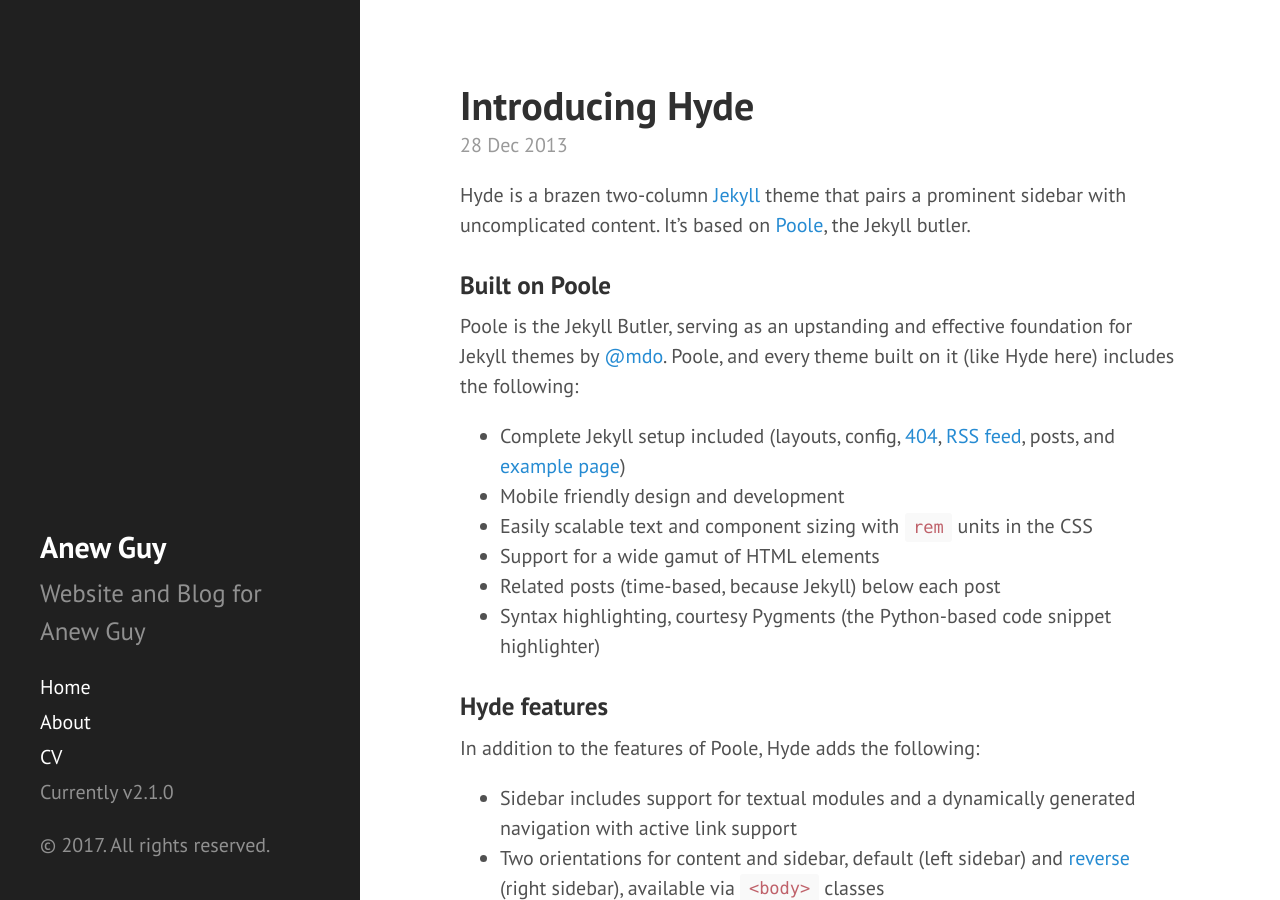
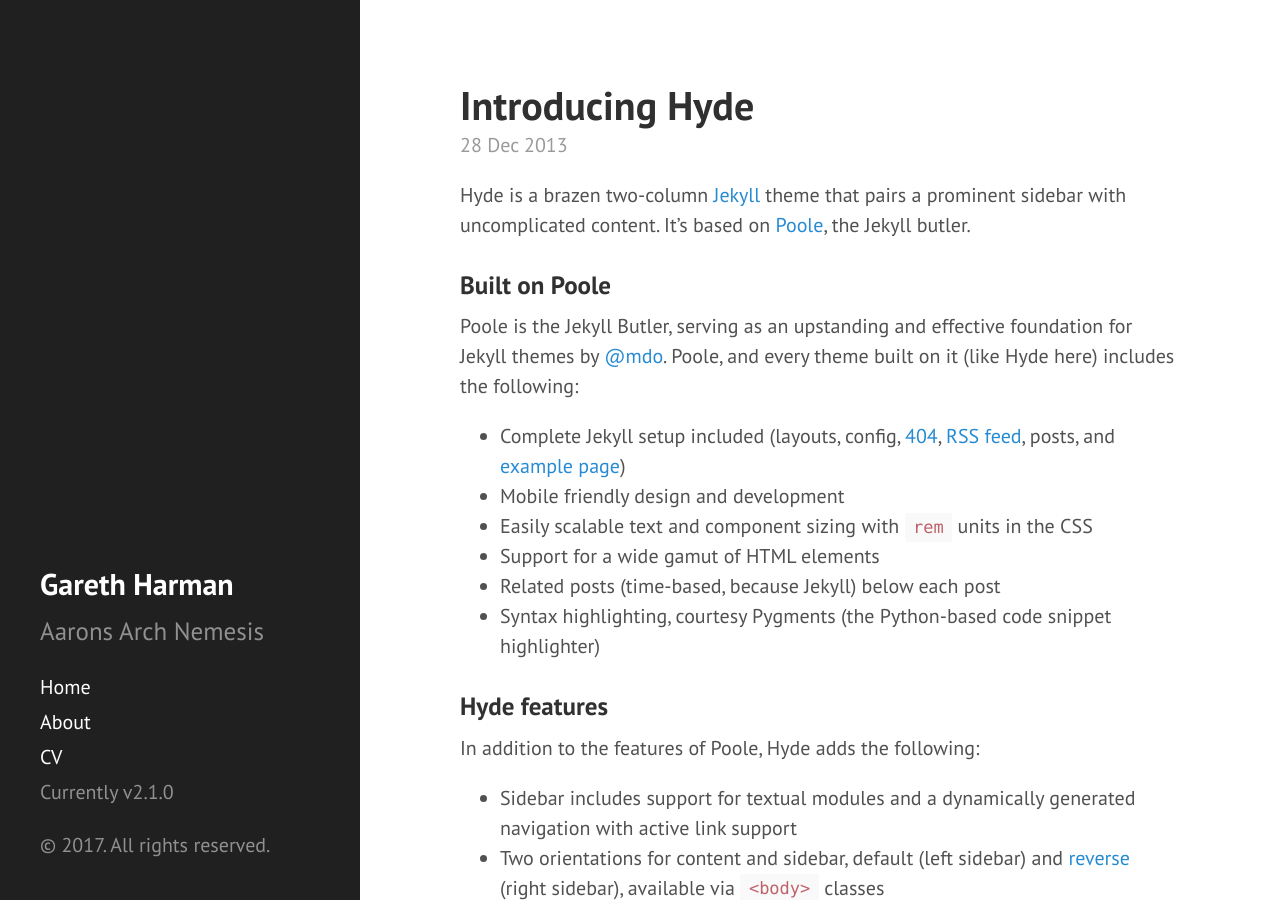
Before and after one commit to gharman07/gharman07.github.io, a Jekyll site: the page built from index.html, in a window 1280 px wide and 900 px high. Built offline with Jekyll 4.4.1, drawn with Linux system fonts in a browser that asks for light colours; the list of posts is cut into pages by our own code.

Commit message:
First Edit

```diff
--- a/_config.yml
+++ b/_config.yml
@@ -1,11 +1,11 @@
 # Personalize your website info here
-title:            Anew Guy
-tagline:          'Professional Website for Anew Guy'
-description:      'Website and Blog for Anew Guy'
-url:              http://anewguy.github.io
+title:            Gareth Harman
+tagline:          'MATLAB Image Processing'
+description:      'Aarons Arch Nemesis'
+url:              http://garethharman.github.io
 author:
-  name:           'Anew Guy'
-  url:            https://twitter.com/anewguy
+  name:           'Gareth Harman'
+  url:            https://twitter.com/ghostmimosa
 
 ## You don't need to modify below this line
 paginate:         5
```
